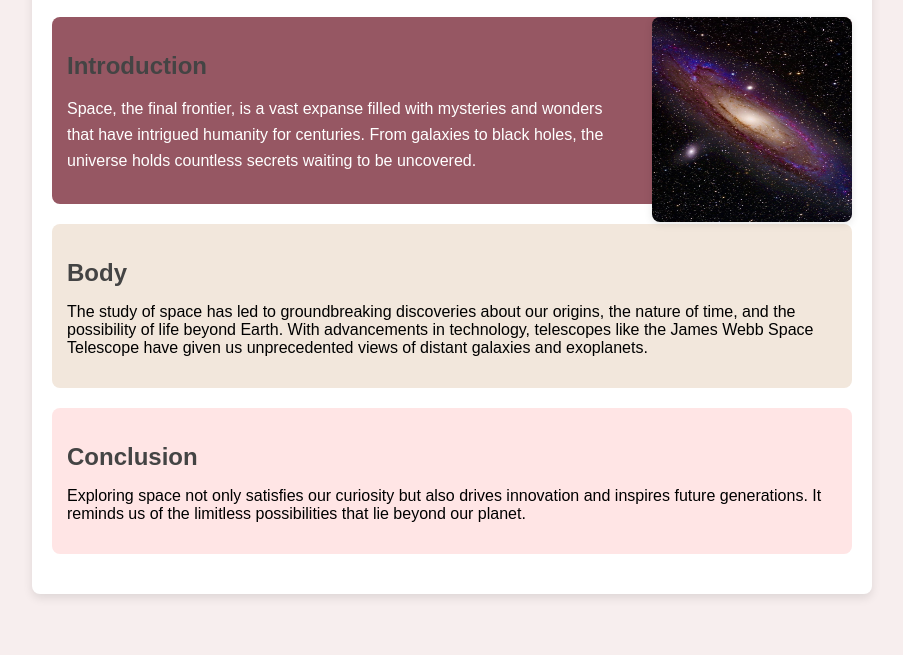
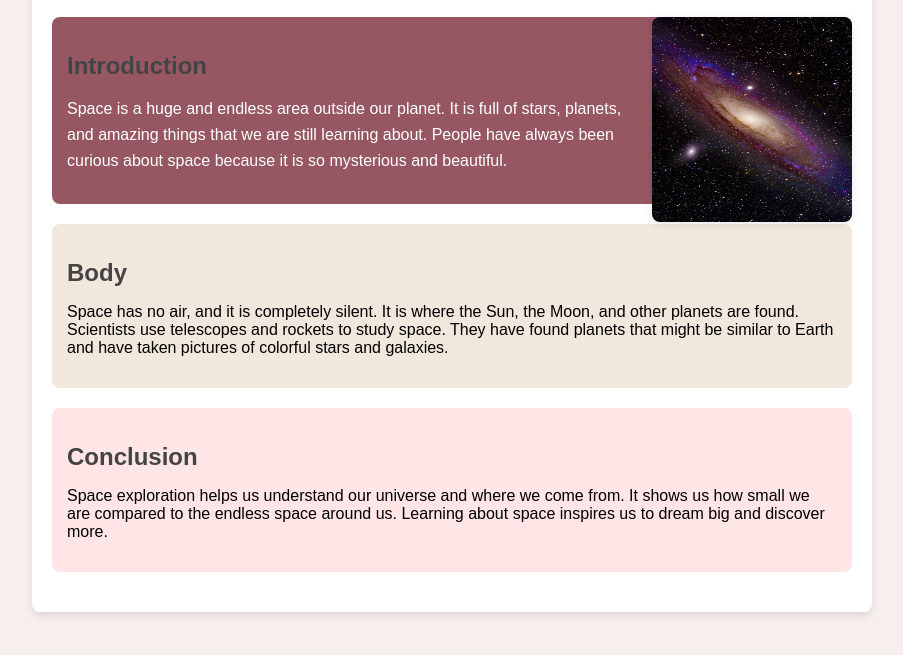
Before and after one commit to ZeinaZayed4/Web-GDG, a plain HTML site: page Tasks/Task 2/index.html in a window 1280 px wide. Shown: the part 101-756 px from the top of the page, without its empty margins (188-1091 px from the left). Drawn offline with Linux system fonts and the light colour scheme.

Commit message:
Change content

```diff
--- a/Tasks/Task 2/index.html
+++ b/Tasks/Task 2/index.html
@@ -14,30 +14,30 @@
 			<div class="section" id="introduction">
 				<h2>Introduction</h2>
 				<p class="pOne">
-					Space, the final frontier, is a vast expanse filled with mysteries and
-					wonders that have intrigued humanity for centuries. From galaxies to
-					black holes, the universe holds countless secrets waiting to be
-					uncovered.
+					Space is a huge and endless area outside our planet. It is full of
+					stars, planets, and amazing things that we are still learning about.
+					People have always been curious about space because it is so
+					mysterious and beautiful.
 				</p>
 			</div>
 
 			<div class="section" id="body">
 				<h2>Body</h2>
 				<p>
-					The study of space has led to groundbreaking discoveries about our
-					origins, the nature of time, and the possibility of life beyond Earth.
-					With advancements in technology, telescopes like the James Webb Space
-					Telescope have given us unprecedented views of distant galaxies and
-					exoplanets.
+					Space has no air, and it is completely silent. It is where the Sun,
+					the Moon, and other planets are found. Scientists use telescopes and
+					rockets to study space. They have found planets that might be similar
+					to Earth and have taken pictures of colorful stars and galaxies.
 				</p>
 			</div>
 
 			<div class="section" id="conclusion">
 				<h2>Conclusion</h2>
 				<p>
-					Exploring space not only satisfies our curiosity but also drives
-					innovation and inspires future generations. It reminds us of the
-					limitless possibilities that lie beyond our planet.
+					Space exploration helps us understand our universe and where we come
+					from. It shows us how small we are compared to the endless space
+					around us. Learning about space inspires us to dream big and discover
+					more.
 				</p>
 			</div>
 		</div>
```
